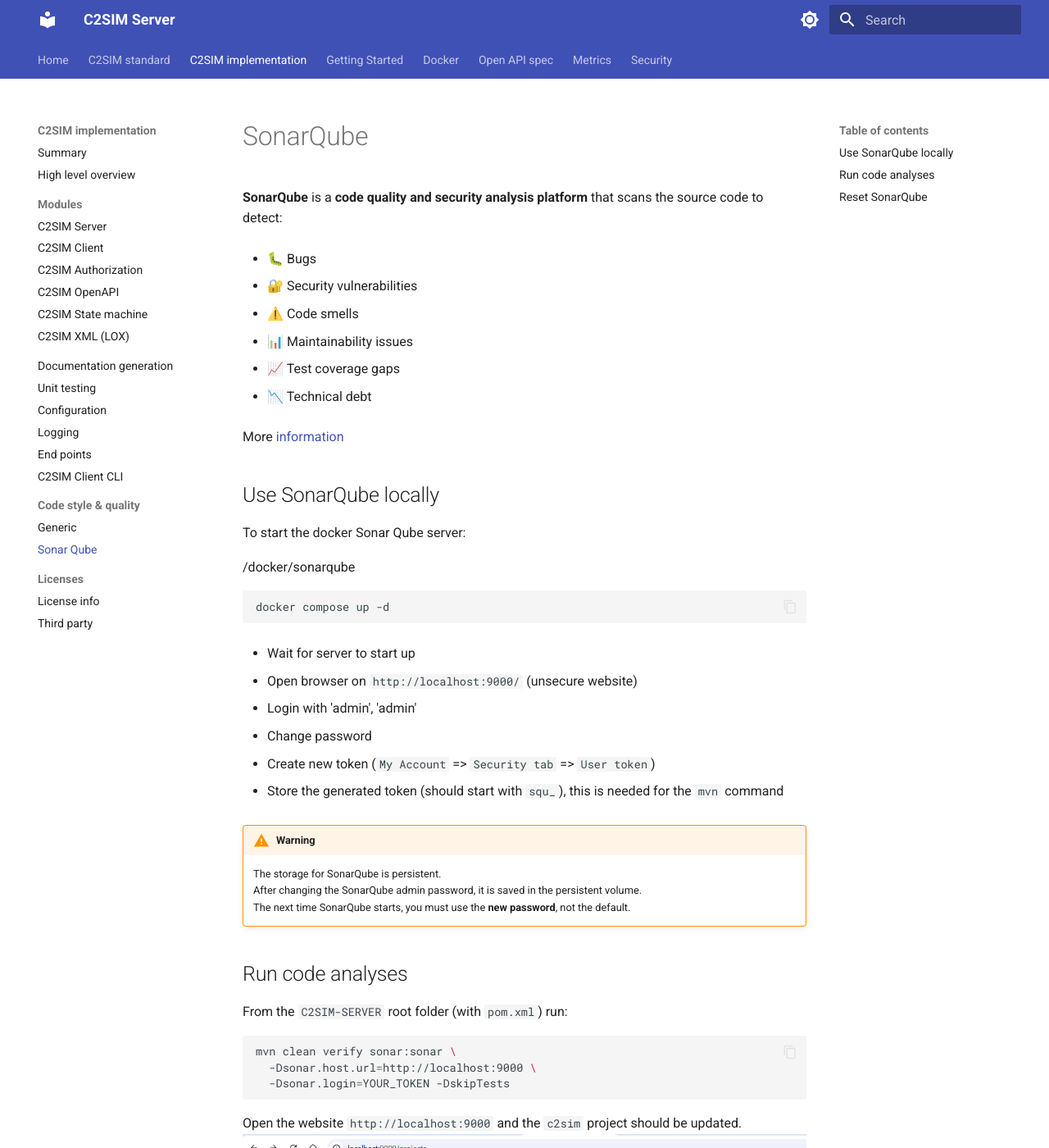
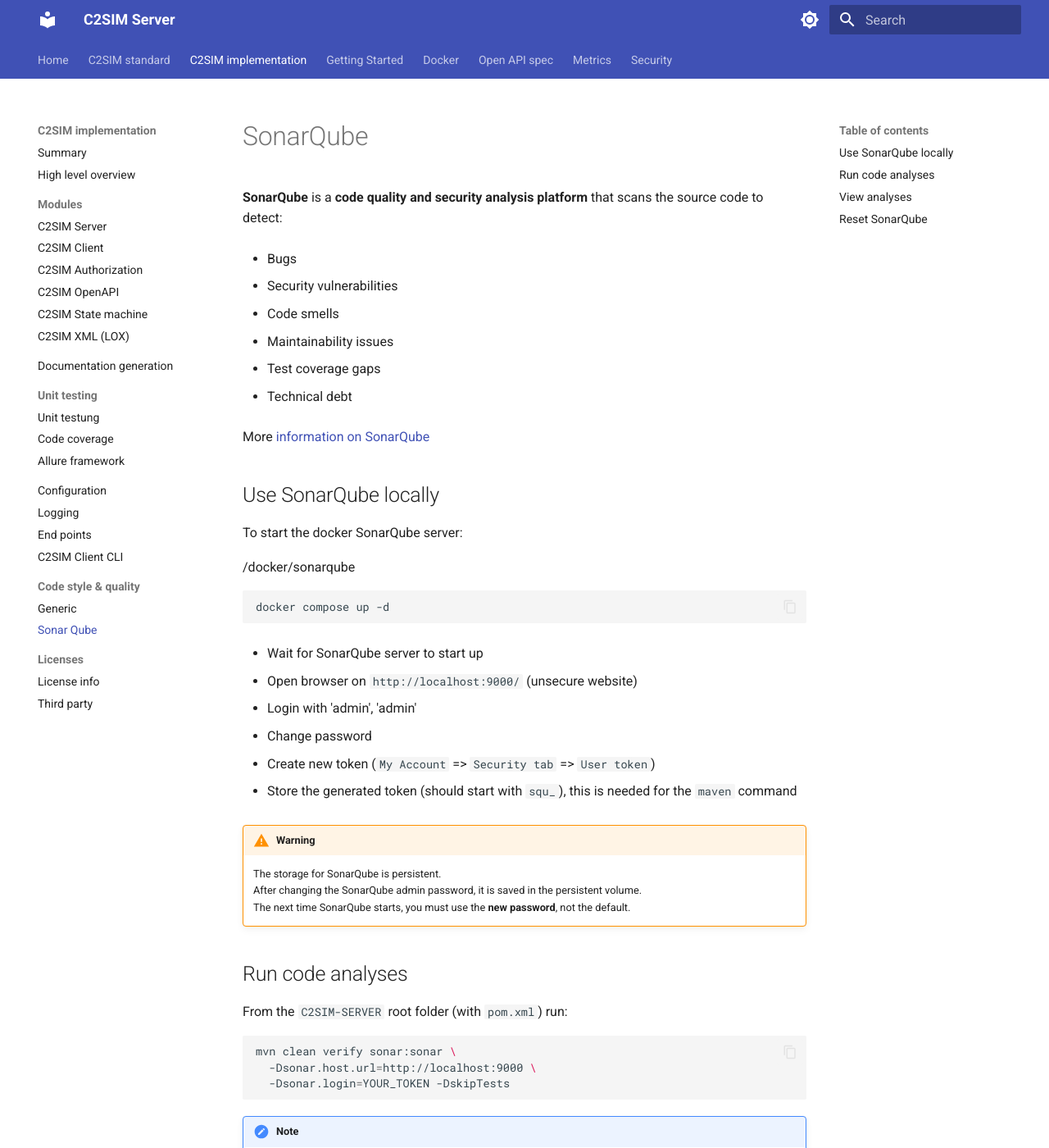
Before and after one commit to TNO-MST/c2sim-server, an MkDocs documentation site: the page built from docs/content/code-style-and-quality/sonar-qube.md, in a window 1280 px wide and 1400 px high. Shown: the whole window at 82% size. Built offline with MkDocs 1.6.1 and Material for MkDocs 9.7.7, drawn with Linux system fonts in a browser that asks for light colours; some of the changed text lies outside the part shown.

Commit message:
Update doc

````diff
--- a/docs/content/code-style-and-quality/sonar-qube.md
+++ b/docs/content/code-style-and-quality/sonar-qube.md
@@ -2,23 +2,23 @@
 
 **SonarQube** is a **code quality and security analysis platform** that scans the source code to detect:
 
-- 🐛 Bugs
+- Bugs
 
-- 🔐 Security vulnerabilities
+- Security vulnerabilities
 
-- ⚠️ Code smells
+- Code smells
 
-- 📊 Maintainability issues
+- Maintainability issues
 
-- 📈 Test coverage gaps
+-  Test coverage gaps
 
-- 📉 Technical debt
+- Technical debt
 
-More [information](https://www.sonarsource.com/products/sonarqube)
+More [information on SonarQube](https://www.sonarsource.com/products/sonarqube)
 
 ## Use SonarQube locally
 
-To start the docker Sonar Qube server:
+To start the docker SonarQube server:
 
 /docker/sonarqube
 
@@ -26,7 +26,7 @@
 docker compose up -d
 ```
 
-* Wait for server to start up
+* Wait for SonarQube server to start up
 
 * Open browser on `http://localhost:9000/` (unsecure website)
 
@@ -36,9 +36,7 @@
 
 * Create new token (`My Account` => `Security tab` => `User token`)
 
-* Store the generated token (should start with `squ_`), this is needed for the `mvn` command
-
-
+* Store the generated token (should start with `squ_`), this is needed for the `maven` command
 
 !!! warning
 
@@ -56,12 +54,19 @@
   -Dsonar.login=YOUR_TOKEN -DskipTests
 ```
 
+!!! note
+
+    The open `-Dskiptest` is used to speed the process up, but must not be used if `code covergage` is need.
+
+## View analyses
+
 Open the website `http://localhost:9000` and the `c2sim` project should be updated.
+
+
 ![](images/SonarQube.png)
 
 ## Reset SonarQube
 
 ```
-```bash
 docker compose up -v
 ```
--- a/mkdocs.yml
+++ b/mkdocs.yml
@@ -44,7 +44,10 @@
       - C2SIM State machine: c2sim-server/module-c2sim-statemachine.md
       - C2SIM XML (LOX): c2sim-server/module-c2sim-land-operation-extension.md
     - Documentation generation: c2sim-server/documentation-generation.md
-    - Unit testing: c2sim-server/unit-testing.md
+    - Unit testing:
+      - Unit testung: c2sim-server/unit-testing.md
+      - Code coverage: unit-testing/jacoco-code-coverage.md
+      - Allure framework: unit-testing/allure.md
     - Configuration: c2sim-server/configuration.md
     - Logging: c2sim-server/logging.md
     - End points: c2sim-server/endpoints.md
````
Also changed, not shown: docs/content/c2sim-messages/c2sim-messages.md (+2 -2 lines), docs/content/c2sim-server/module-c2sim-statemachine.md (+1 -1 lines), docs/content/code-style-and-quality/code-style-and-quality.md (+6 -8 lines), docs/content/docker/docker.md (+20 -9 lines), docs/content/unit-testing/allure.md (added, +30 -0 lines), docs/content/unit-testing/jacoco-code-coverage.md (added, +71 -0 lines), docs/content/unit-testing/images/Coverage.png (added), docs/content/unit-testing/images/CoverageOnClassBase.png (added), docs/content/unit-testing/images/allure.png (added), docs/content/unit-testing/images/allure1.png (added).
